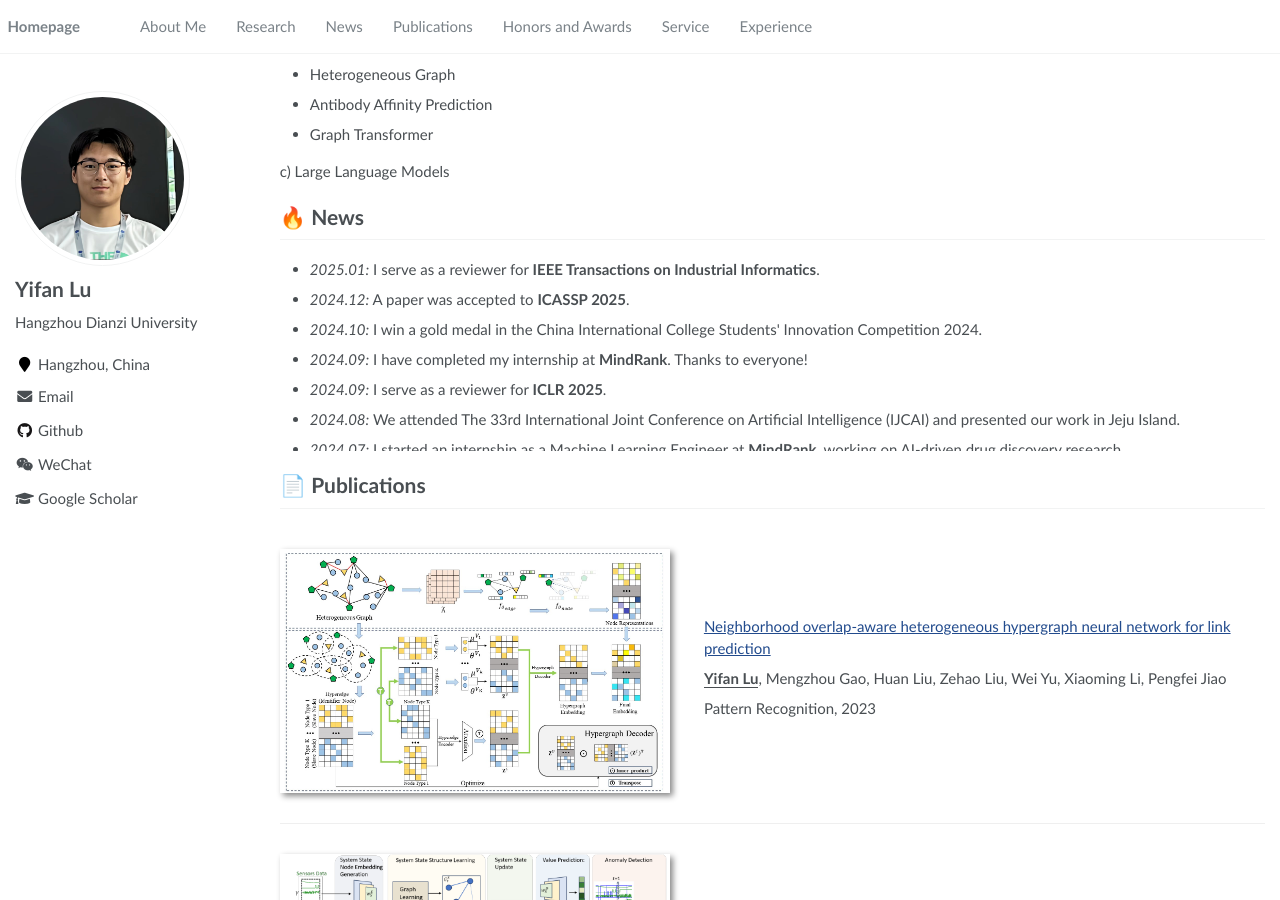
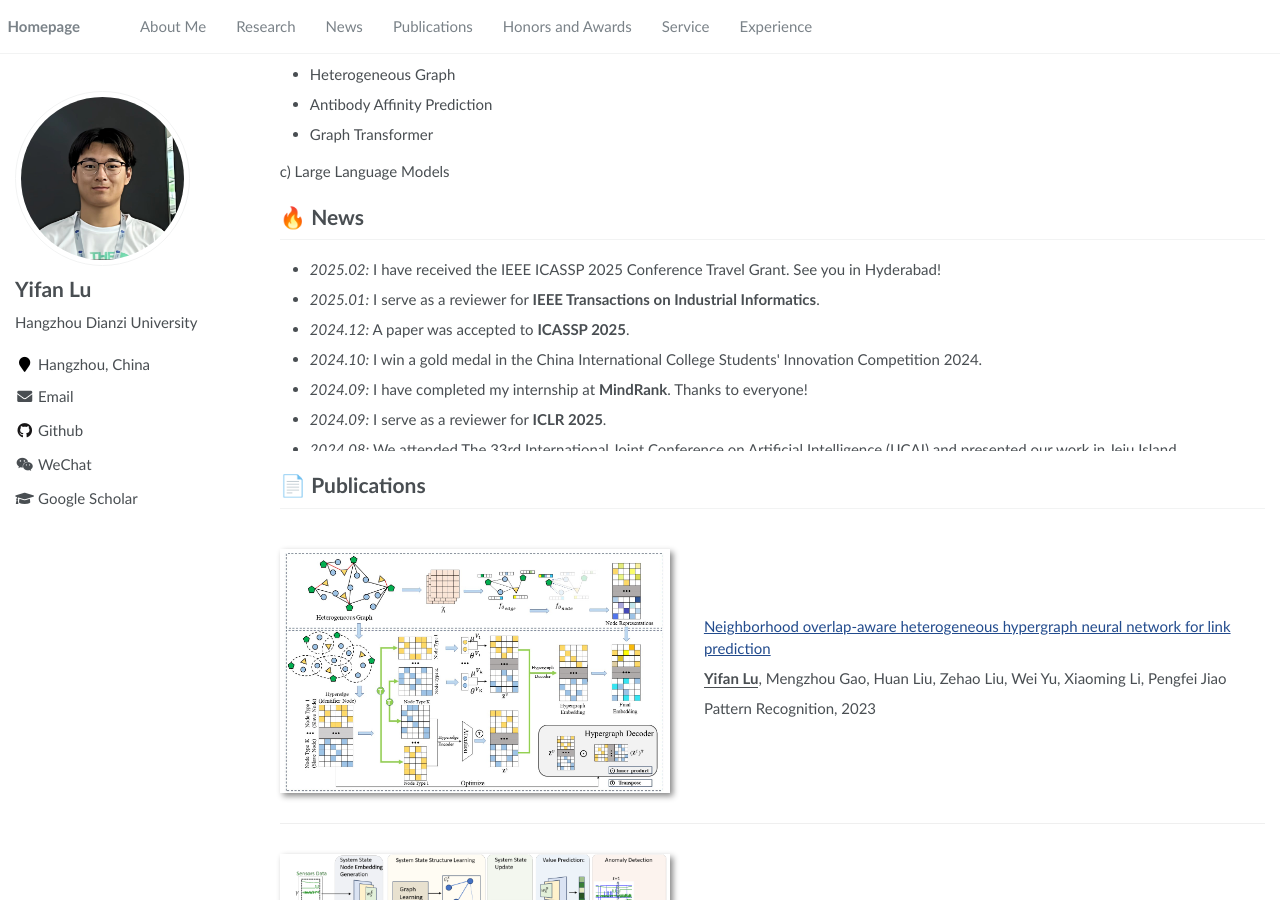
Before and after one commit to csyifan/csyifan.github.io, a Jekyll site: the page built from _pages/about.md, in a window 1280 px wide and 900 px high, scrolled down 389 px. Built offline with Jekyll 4.4.1, drawn with Linux system fonts in a browser that asks for light colours; some of the changed text lies outside the part shown.

Commit message:
Update about.md

```diff
--- a/_pages/about.md
+++ b/_pages/about.md
@@ -40,6 +40,7 @@ c) Large Language Models
 # 🔥 News
 <div style="max-height: 200px; overflow-y: auto;">
 <ul>
+  <li><em>2025.02:</em> I have received the IEEE ICASSP 2025 Conference Travel Grant. See you in Hyderabad!</li>
   <li><em>2025.01:</em> I serve as a reviewer for <strong>IEEE Transactions on Industrial Informatics</strong>.</li>
   <li><em>2024.12:</em> A paper was accepted to <strong>ICASSP 2025</strong>.</li>
   <li><em>2024.10:</em> I win a gold medal in the China International College Students' Innovation Competition 2024.</li>
@@ -136,6 +137,7 @@ under review
 
 
 # 🎖 Honors and Awards
+- *2025.02* **Conference Grant** IEEE ICASSP 2025 Conference Travel Grant
 - *2024.10* **Gold Medal** China International College Students' Innovation Competition 2024 (nation-wide)
 - *2024.10* **First Class Scholarship** (Top 15% school-wide)
 - *2022.06* **Three Class Award** Yangtze River Delta Mathematical Modeling Competition (nation-wide)
@@ -151,3 +153,7 @@ under review
 - *2023.06 - 2024.03* Student Union President, Zhuoyue Honors College
 - *2022.06 - 2023.06* Referee Department Head, Hangzhou Dianzi University Football Club
 - *2022.06 - 2023.06* Head of Learning Department, Zhuoyue Honors College
+
+<noscript>
+  <script type="text/javascript" id="mapmyvisitors" src="//mapmyvisitors.com/map.js?d=6kLARJW2Jm-j-cErCp3Clgy3RcUsN1HcSKUBw4Cnjt4&cl=ffffff&w=a"></script>
+</noscript>
```
